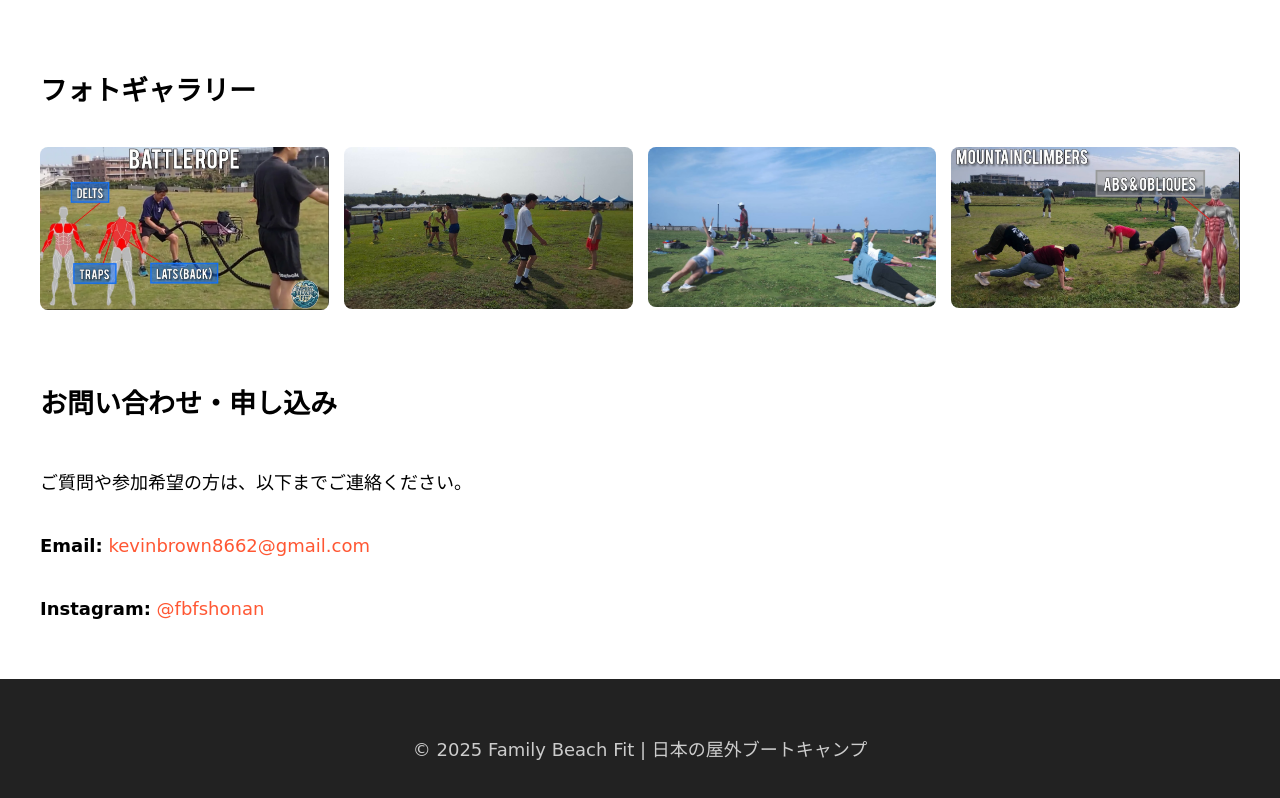
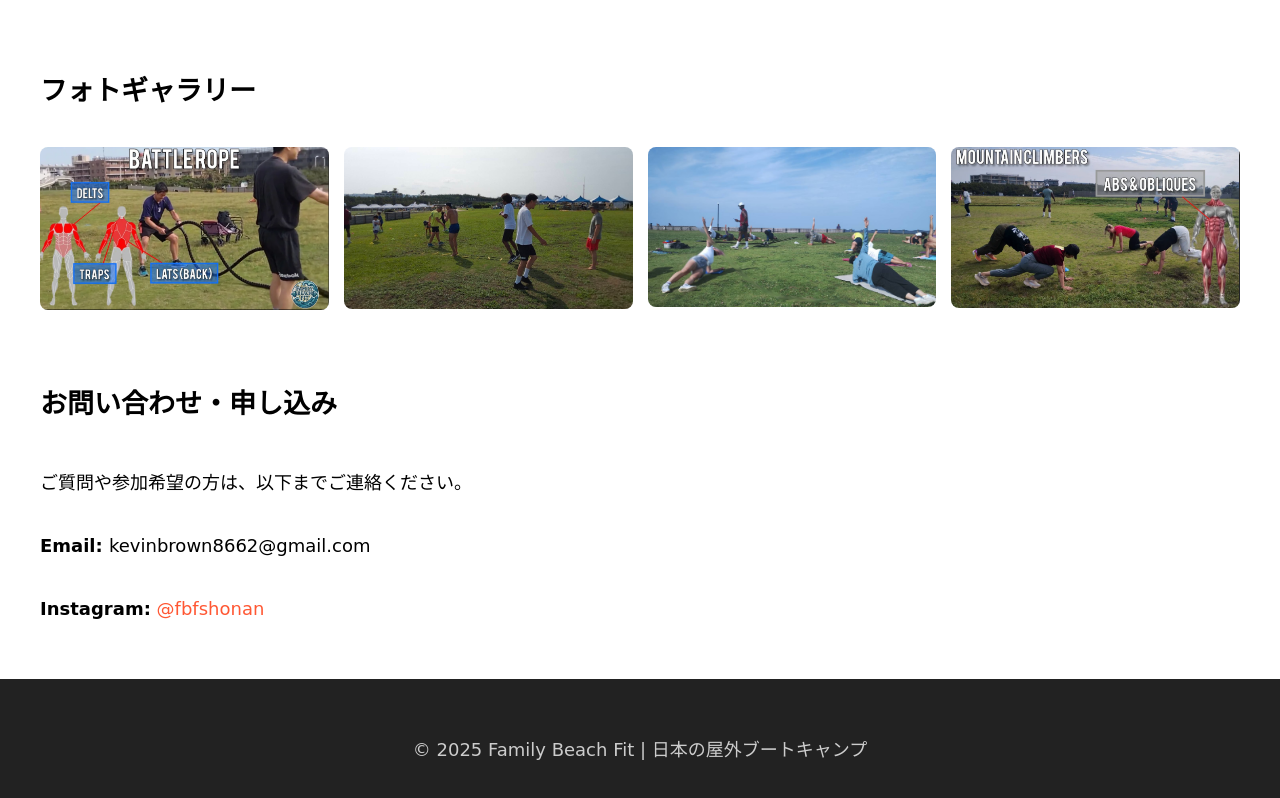
Before and after one commit to 37devTech/family-beach-fit, a plain HTML site: page index-jp.html in a window 1280 px wide. Shown: the part 2836-3634 px from the top of the page. Drawn offline with Linux system fonts and the light colour scheme.

Commit message:
fixes email address

```diff
--- a/index-jp.html
+++ b/index-jp.html
@@ -118,10 +118,7 @@
     <section id="contact">
       <h2>お問い合わせ・申し込み</h2>
       <p>ご質問や参加希望の方は、以下までご連絡ください。</p>
-      <p>
-        <strong>Email:</strong>
-        <a href="kevinbrown8662@gmail.com">kevinbrown8662@gmail.com</a>
-      </p>
+      <p><strong>Email: </strong>kevinbrown8662@gmail.com</p>
       <p>
         <strong>Instagram:</strong>
         <a href="https://www.instagram.com/fbfshonan/" target="_blank">
```
Also changed, not shown: index.html (+1 -4 lines).
